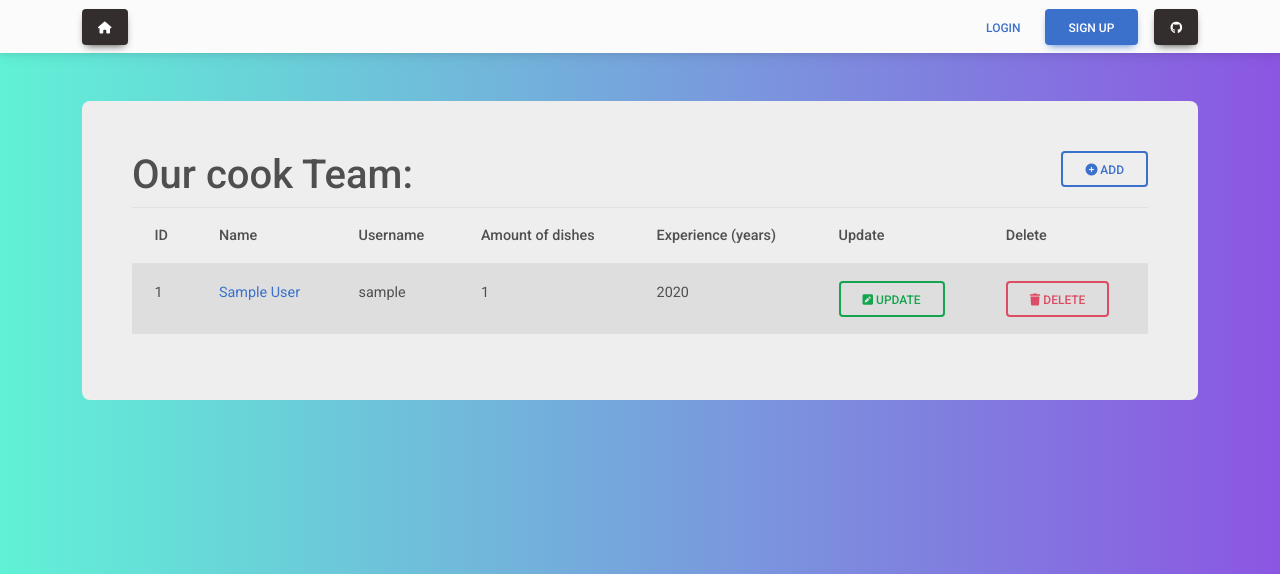
After one commit to wQuelS/Restaurant-kitchen-service, a Django app: page /cooks/ in a window 1280 px wide. The commit adds this page. Shown: the top 574 px of the page. Run offline with Django 4.2, Linux system fonts and the light colour scheme; tables that the repository leaves empty hold one stand-in row (values such as "Sample post"); some libraries are stand-ins or nearby versions.

Commit message:
Created CookListView & template, added to urls. Added links to cook_list.html. Small fixes to dish_detail layout

```diff
--- a/restaurant/urls.py
+++ b/restaurant/urls.py
@@ -1,6 +1,6 @@
 from django.urls import path
 
-from restaurant.views import index, DishTypeListView, DishTypeDetailView, DishListView, DishDetailView
+from restaurant.views import index, DishTypeListView, DishTypeDetailView, DishListView, DishDetailView, CookListView
 
 urlpatterns = [
     path("", index, name="index"),
@@ -24,6 +24,11 @@ urlpatterns = [
         DishDetailView.as_view(),
         name="dish-detail"
     ),
+    path(
+        "cooks/",
+        CookListView.as_view(),
+        name="cook-list"
+    ),
 ]
 
 app_name = "restaurant"
--- a/restaurant/views.py
+++ b/restaurant/views.py
@@ -50,3 +50,9 @@ class DishListView(generic.ListView):
 
 class DishDetailView(generic.DetailView):
     model = Dish
+
+
+class CookListView(generic.ListView):
+    model = Cook
+    paginate_by = 5
+    queryset = Cook.objects.prefetch_related("dishes")
--- /dev/null
+++ b/templates/restaurant/cook_list.html
@@ -0,0 +1,61 @@
+{% extends "base.html" %}
+{% block content %}
+  <h1>
+    Our cook Team:
+    <a href="#" class="float-right btn btn-outline-primary add-button">
+      <i class="fa fa-plus-circle"></i> Add
+    </a>
+  </h1>
+
+  <table class="table table-hover table-striped">
+    <thead>
+      <tr class="tr-head">
+        <th>ID</th>
+        <th>Name</th>
+        <th>Username</th>
+        <th>Amount of dishes</th>
+        <th>Experience (years)</th>
+        <th>Update</th>
+        <th>Delete</th>
+      </tr>
+    </thead>
+    <tbody>
+    {% if cook_list %}
+      {% for cook in cook_list %}
+
+        <tr>
+              <td>
+                {{ cook.id }}
+              </td>
+              <td>
+                <a href="#">{{ cook.first_name }} {{ cook.last_name }}</a>
+              </td>
+              <td>
+                {{  cook.username }}
+              </td>
+              <td>
+                {{  cook.dishes.count }}
+              </td>
+              <td>
+                {{  cook.years_of_experience }}
+              </td>
+              <td>
+                <a href="#" role="button" class="btn btn-outline-success">
+                  <i class="fa fa-pencil-square" aria-hidden="true"></i> Update
+                </a>
+              </td>
+              <td>
+                <a href="#" role="button" class="btn btn-outline-danger">
+                  <i class="fa fa-trash" aria-hidden="true"></i> Delete
+                </a>
+              </td>
+          </tr>
+
+      {% endfor %}
+    {% else %}
+      <p> There are no chiefs yet:(</p>
+    {% endif %}
+    </tbody>
+  </table>
+
+{% endblock %}
--- a/templates/restaurant/index.html
+++ b/templates/restaurant/index.html
@@ -21,7 +21,7 @@
                 <p class="card-text">
                   Amount of cooks: {{ num_cooks }}
                 </p>
-                <a href="#" class="btn btn-primary">View</a>
+                <a href="{% url 'restaurant:cook-list' %}" class="btn btn-primary">View</a>
               </div>
             </div>
           </div>
```
Also changed, not shown: templates/restaurant/dish_detail.html (line endings or trailing spaces).
